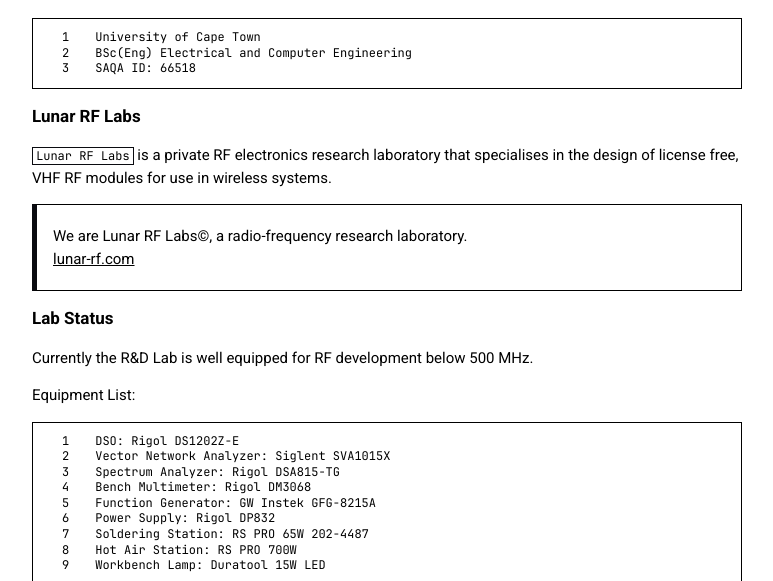
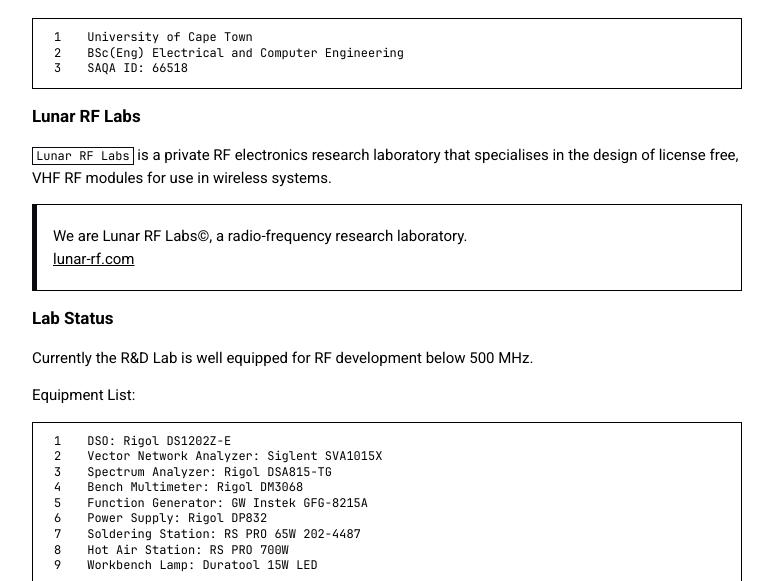
Before and after one commit to microstub/microstub.github.io, a Jekyll site: the page built from about.md, in a window 1280 px wide and 1400 px high, scrolled down 666 px. Shown: the part 306-887 px from the top of the window, without its empty margins (253-1026 px from the left). Built offline with Jekyll 4.4.1, drawn with Linux system fonts in a browser that asks for light colours; grey boxes are pictures that could not be loaded.

Commit message:
Update _highlights.scss

```diff
--- a/_sass/_highlights.scss
+++ b/_sass/_highlights.scss
@@ -11,7 +11,7 @@
 
 pre.highlight{
  max-height: 600px;
- padding: 0.3rem 1rem;
+ padding: 0.3rem 0.5rem;
  max-width: 100%;
  overflow: auto;
  border: 1px solid;
```
